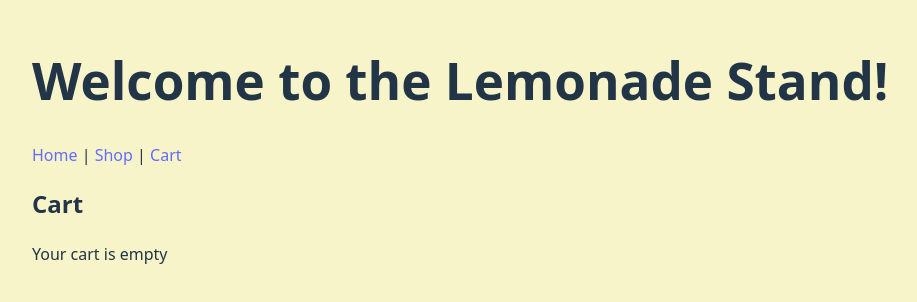
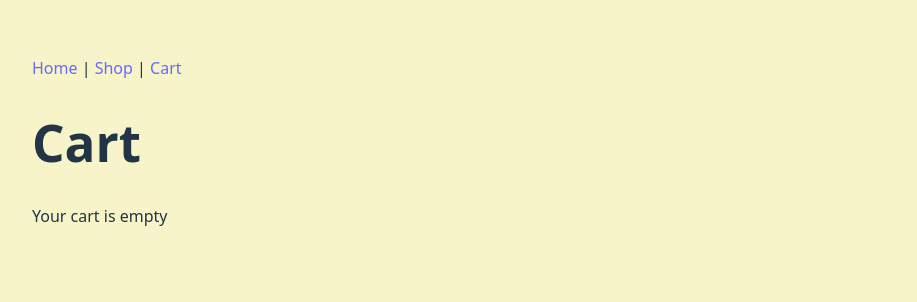
Before and after one commit to SarahNymann/lemonadeStand, a React (Vite) app: page /lemonadeStand/cart in a window 1280 px wide. Shown: the part 282-584 px from the top of the page, without its empty margins (0-917 px from the left). Built offline with nearby package versions, Linux system fonts and the light colour scheme.

Commit message:
Change headings

```diff
--- a/src/App.jsx
+++ b/src/App.jsx
@@ -9,7 +9,6 @@ export default function App() {
   return (
     <BrowserRouter basename="lemonadeStand">
       <div>
-        <h1>Welcome to the Lemonade Stand!</h1>
         <Navbar />
 
         <Routes>
--- a/src/pages/Cart.jsx
+++ b/src/pages/Cart.jsx
@@ -15,7 +15,7 @@ export default function Cart() {
 
   return (
     <div>
-      <h2>Cart</h2>
+      <h1>Cart</h1>
 
       {cartItems.length === 0 ? (
         <p>Your cart is empty</p>
--- a/src/pages/Home.jsx
+++ b/src/pages/Home.jsx
@@ -3,7 +3,7 @@ import LemonadeStand from "../components/LemonadeStand";
 export default function Home() {
   return (
     <div>
-      <h2>Home</h2>
+      <h1>Welcome to the Lemonade Stand!</h1>
       <LemonadeStand />
     </div>
   );
--- a/src/pages/Shop.jsx
+++ b/src/pages/Shop.jsx
@@ -19,7 +19,7 @@ export default function Shop() {
 
   return (
     <div>
-      <h2>Shop</h2>
+      <h1>Lemonade Shop</h1>
 
       {drinks.map((drink) => (
         <div key={drink.idDrink}>
```
